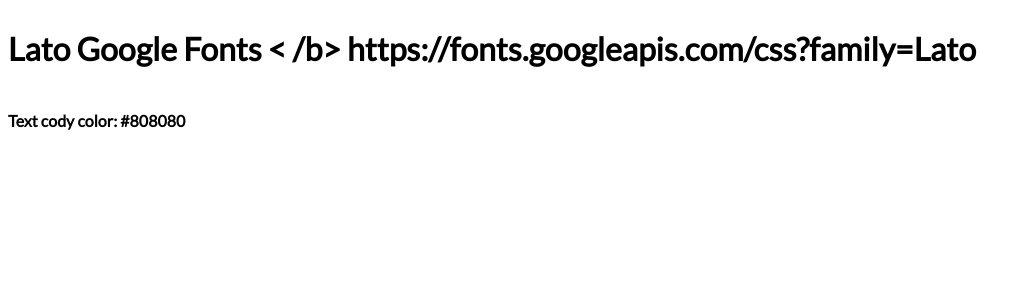
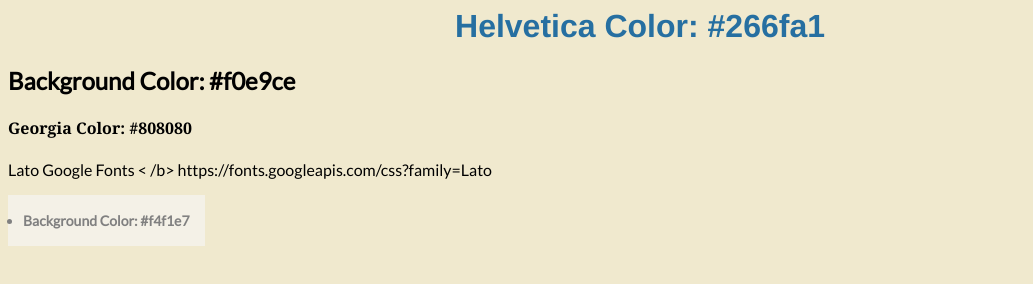
Before and after one commit to samhamm/cookie-stand, a plain HTML site: page style-guide.html in a window 1280 px wide. Shown: the whole page, without its empty margins (0-1033 px from the left). Drawn offline with Linux system fonts and the light colour scheme.

Commit message:
Finalized CSS and style sheet

```diff
--- a/style-guide.html
+++ b/style-guide.html
@@ -8,12 +8,18 @@
 
 <body>
 
-	<h1>Lato Google Fonts < /b>
-		https://fonts.googleapis.com/css?family=Lato </h1>
+	<h1>Helvetica Color: #266fa1</h1>
 
-	<h4>Text cody color: #808080</h4>
+	<h2>Background Color: #f0e9ce</h2>
 
-	<p> </p>
+	<h4>Georgia Color: #808080</h4>
+
+	<p>Lato Google Fonts < /b>
+		https://fonts.googleapis.com/css?family=Lato</p>
+
+	<ul>
+		<li>Background Color: #f4f1e7</li>
+	</ul>
 
 
 </body>
--- a/style.css
+++ b/style.css
@@ -1,11 +1,16 @@
-
 body {
 	font-family: 'Lato', sans-serif;
+	background-color: #f0e9ce;
 }
 
 h1 {
 	text-align: center;
-	display: inline-block;
+	color: #266fa1;
+	font-family: Helvetica, sans-serif;
+}
+
+h4 {
+	font-family: Georgia;
 }
 
 ul {
@@ -18,18 +23,19 @@
 	float: left;
     font-weight: bold;
     margin: 0 50px 0 0;
-    padding: 0 !important;
+    padding: 15 !important;
     text-align: center;
+    background-color: #f4f1e7;
+    line-height: 150%;
 }
 
 .menu {
-/*    display: flex;*/
     justify-content: space-between;
 }
 
 img {
     position: absolute;
-    top: 60%;
+    top: 65%;
     margin-left: -(X/2)px;
     margin-top: -(Y/2)px;
 }
```
